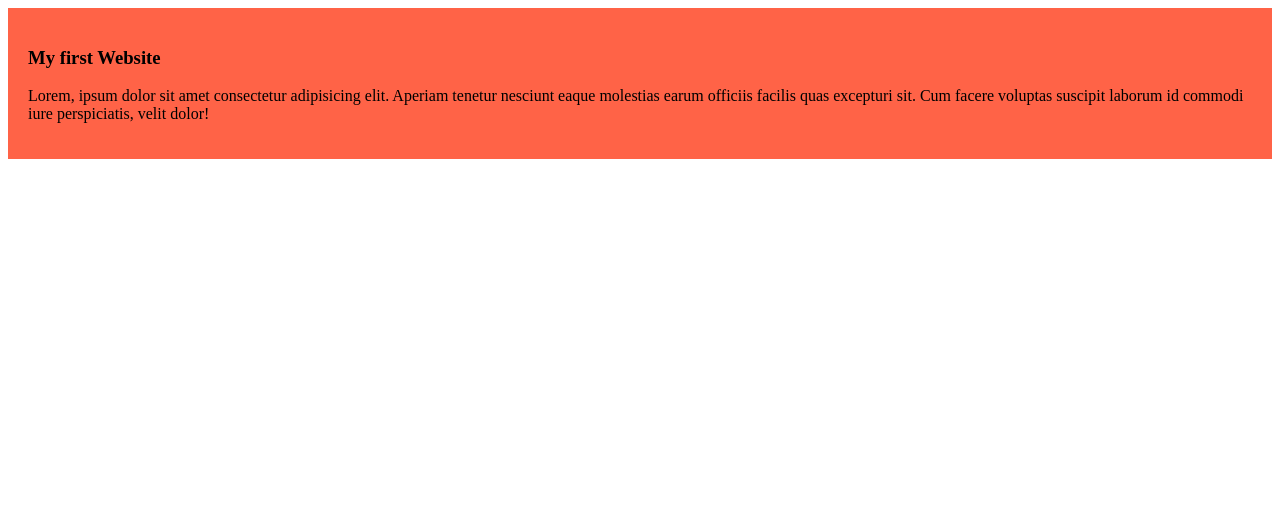
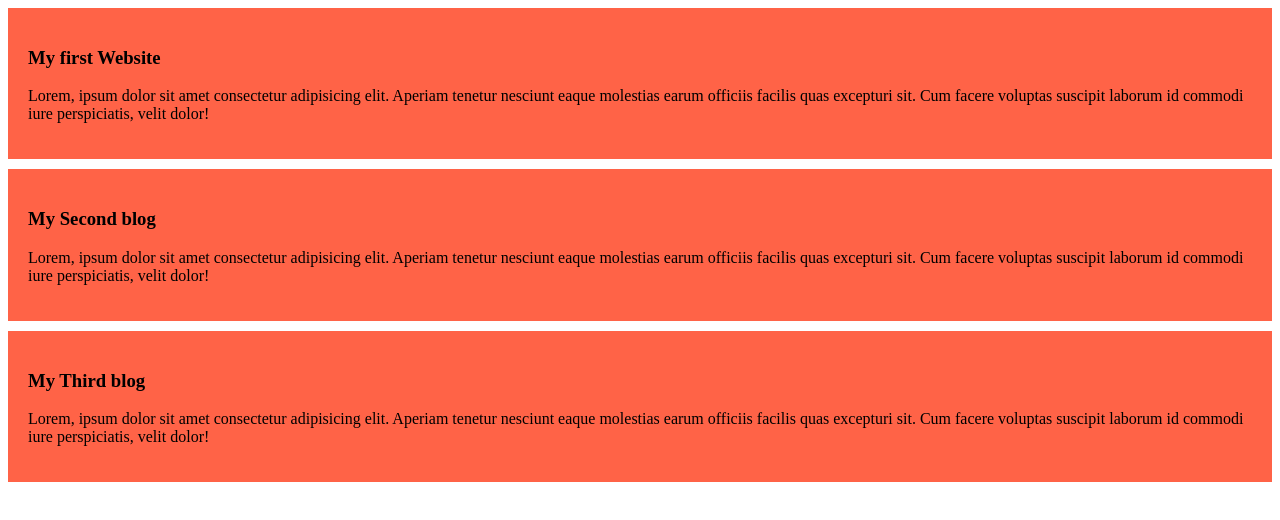
Before and after one commit to Mohammedefti/my-simple-website, a plain HTML site: page index.html in a window 1280 px wide. Drawn offline with Linux system fonts and the light colour scheme.

Commit message:
added the second and third blog

```diff
--- a/Style/blog.css
+++ b/Style/blog.css
@@ -1,4 +1,5 @@
 div{
     background-color: tomato;
     padding: 20px;
+    margin-bottom: 10px;
 }
--- a/index.html
+++ b/index.html
@@ -13,5 +13,18 @@
             Lorem, ipsum dolor sit amet consectetur adipisicing elit. Aperiam tenetur nesciunt eaque molestias earum officiis facilis quas excepturi sit. Cum facere voluptas suscipit laborum id commodi iure perspiciatis, velit dolor!
         </p>
     </div>
+    <div>
+        <h3>My Second blog</h3>
+        <p>
+            Lorem, ipsum dolor sit amet consectetur adipisicing elit. Aperiam tenetur nesciunt eaque molestias earum officiis facilis quas excepturi sit. Cum facere voluptas suscipit laborum id commodi iure perspiciatis, velit dolor!
+        </p>
+    </div>
+    <div>
+        <h3>My Third blog</h3>
+        <p>
+            Lorem, ipsum dolor sit amet consectetur adipisicing elit. Aperiam tenetur nesciunt eaque molestias earum officiis facilis quas excepturi sit. Cum facere voluptas suscipit laborum id commodi iure perspiciatis, velit dolor!
+        </p>
+    </div>
+
 </body>
 </html>
```
